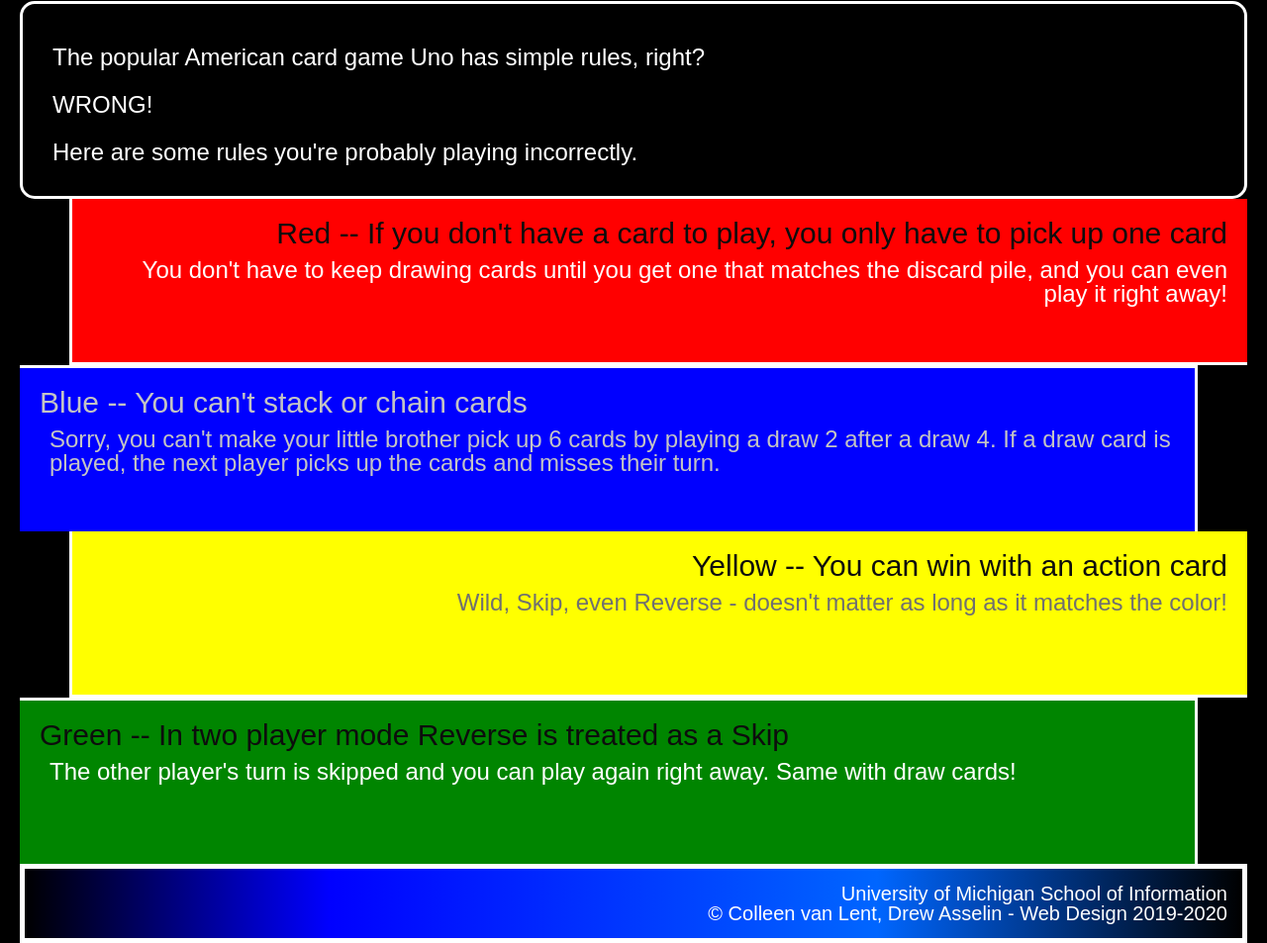
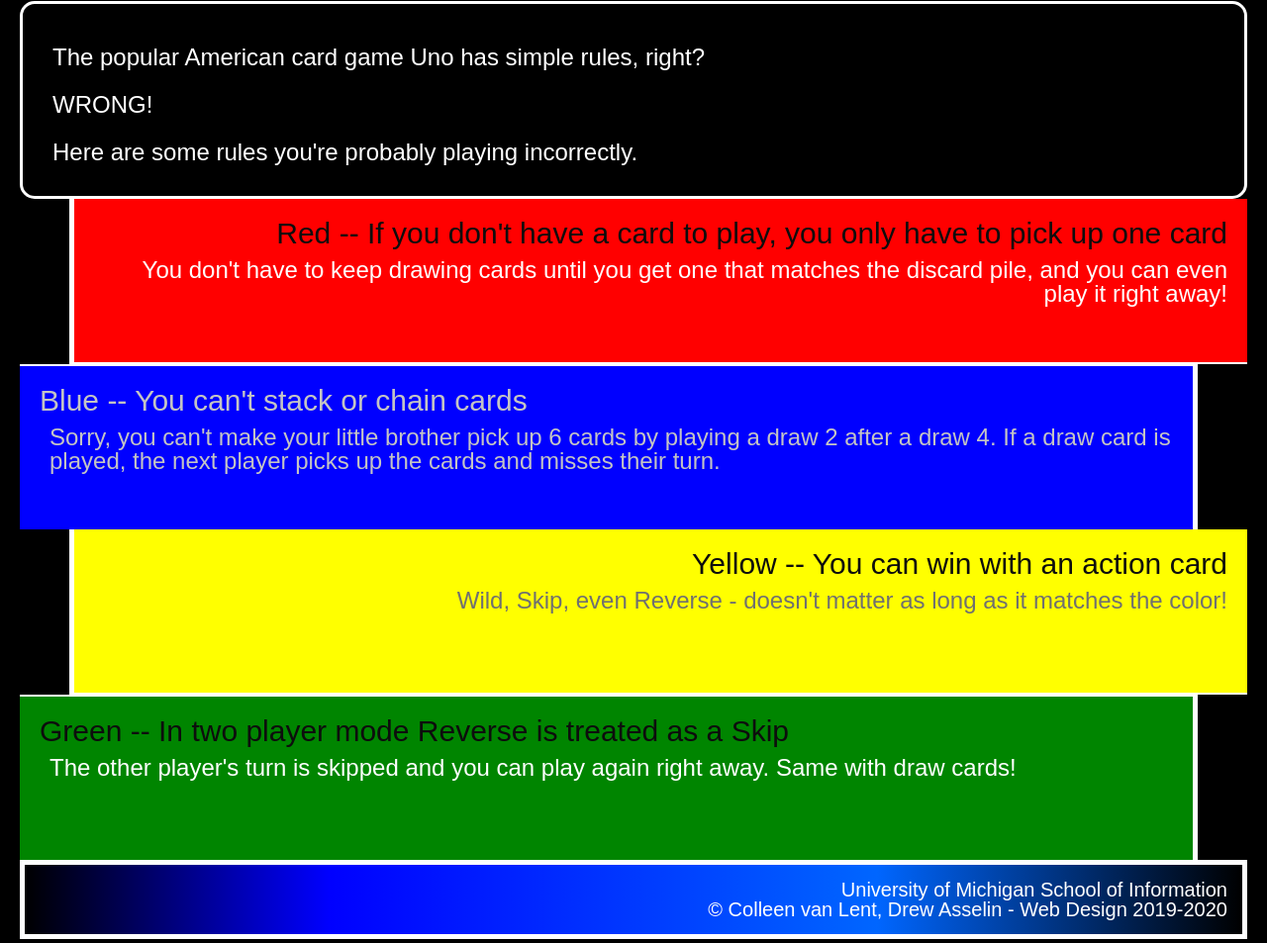
Before and after one commit to abbyrhart/hw3-2022, a plain HTML site: page index.html in a window 1280 px wide. Shown: the part 327-1280 px from the top of the page at 99% size. Drawn offline with Linux system fonts and the light colour scheme.

Commit message:
fixed divs

```diff
--- a/css/style.css
+++ b/css/style.css
@@ -35,34 +35,33 @@ img {
 }
 
 div {
-	height: auto;
+	height: flex;
 	min-height: 125px;
 	padding: 20px;
-	border: 3px solid #ffffff;
 }
 
 .introduction {
 	border-radius: 15px;
 	margin-top: 15px;
 	line-height: 2;
+	color: #ffffff;
+	border: 3px solid #ffffff;
 }
 
 .red {
 	background-color: #ff0000;
 	text-align: right;
 	margin-left: 50px;
-	border-style: solid;
-	border-top: 2px;
-	border-right: 5px;
+	border-bottom: 2px solid #ffffff;
+	border-left: 5px solid #ffffff;
 }
 
 .blue {
 	background-color: #0000ff;
 	text-align: left;
 	margin-right: 50px;
-	border-style: solid;
-	border-left: 5px;
-	border-bottom: 2px;
+	border-right: 5px solid #ffffff;
+	border-top: 2px solid #ffffff;
 	color: #C4C4C4;
 
 }
@@ -75,9 +74,8 @@ div {
 	background-color: #ffff00;
 	text-align: right;
 	margin-left: 50px;
-	border-style: solid;
-	border-top: 2px;
-	border-right: 5px;
+	border-bottom: 2px solid #ffffff;
+	border-left: 5px solid #ffffff;
 	color: #707070;
 }
 
@@ -85,9 +83,8 @@ div {
 	background-color: #008500;
 	text-align: left;
 	margin-right: 50px;
-	border-style: solid;
-	border-left: 5px;
-	border-bottom: 2px;
+	border-right: 5px solid #ffffff;
+	border-top: 2px solid #ffffff;
 }
 
 footer {
```
